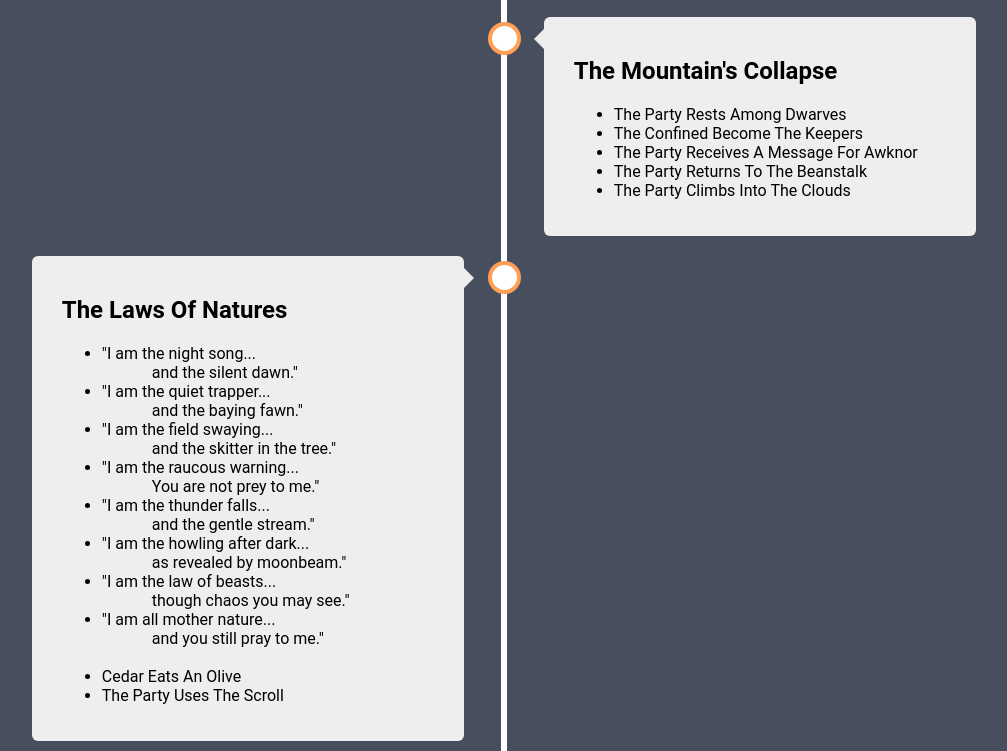
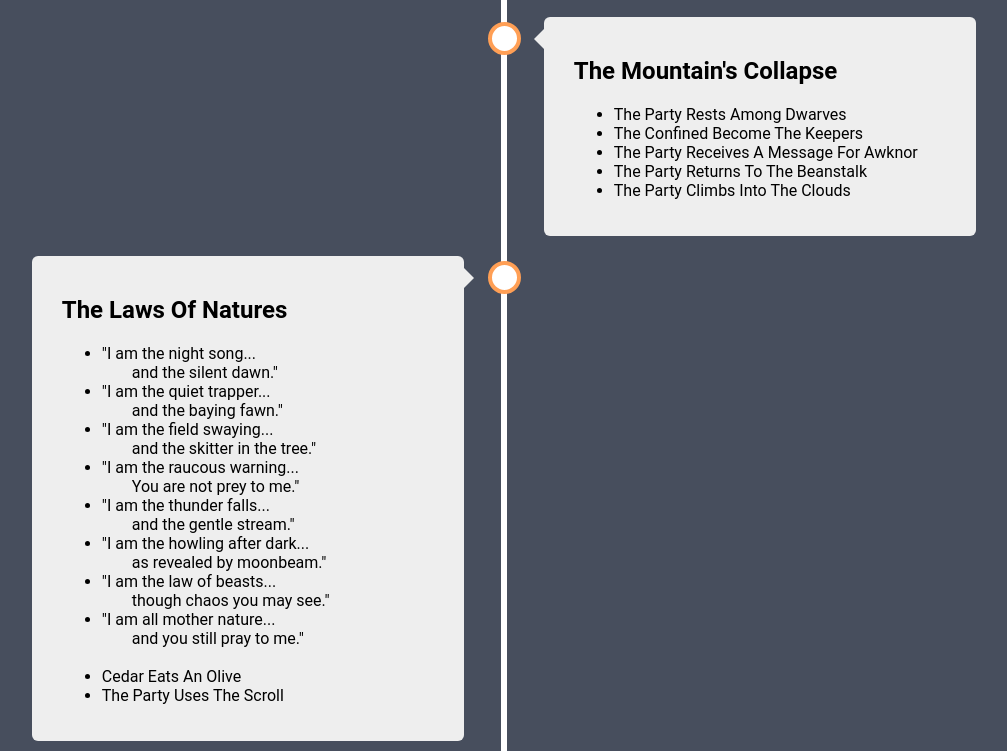
Before and after one commit to Zazezizozuzy/PyramidScheme, a plain HTML site: page events.html in a window 1280 px wide. Shown: the part 1694-2445 px from the top of the page, without its empty margins (221-1228 px from the left). Drawn offline with Linux system fonts and the light colour scheme.

Commit message:
Trying 30 for indent in poems

```diff
--- a/events.html
+++ b/events.html
@@ -131,21 +131,21 @@
                     <h2>The Laws Of Natures</h2>
                     <ul>
                         <li>"I am the night song... </li>
-                        <li style="list-style-type: none; margin-left: 50px;">and the silent dawn."</li>
+                        <li style="list-style-type: none; margin-left: 30px;">and the silent dawn."</li>
                         <li>"I am the quiet trapper...
-                        <li style="list-style-type: none; margin-left: 50px;">and the baying fawn."</li>
+                        <li style="list-style-type: none; margin-left: 30px;">and the baying fawn."</li>
                         <li>"I am the field swaying...
-                        <li style="list-style-type: none; margin-left: 50px;">and the skitter in the tree."</li>
+                        <li style="list-style-type: none; margin-left: 30px;">and the skitter in the tree."</li>
                         <li>"I am the raucous warning...
-                        <li style="list-style-type: none; margin-left: 50px;">You are not prey to me."</li>
+                        <li style="list-style-type: none; margin-left: 30px;">You are not prey to me."</li>
                         <li>"I am the thunder falls...
-                        <li style="list-style-type: none; margin-left: 50px;">and the gentle stream."</li>
+                        <li style="list-style-type: none; margin-left: 30px;">and the gentle stream."</li>
                         <li>"I am the howling after dark...
-                        <li style="list-style-type: none; margin-left: 50px;">as revealed by moonbeam."</li>
+                        <li style="list-style-type: none; margin-left: 30px;">as revealed by moonbeam."</li>
                         <li>"I am the law of beasts...
-                        <li style="list-style-type: none; margin-left: 50px;">though chaos you may see."</li>
+                        <li style="list-style-type: none; margin-left: 30px;">though chaos you may see."</li>
                         <li>"I am all mother nature...
-                        <li style="list-style-type: none; margin-left: 50px;">and you still pray to me."</li>
+                        <li style="list-style-type: none; margin-left: 30px;">and you still pray to me."</li>
                         <br>
                         <li>Cedar Eats An Olive</li>
                         <li>The Party Uses The Scroll</li>
```
